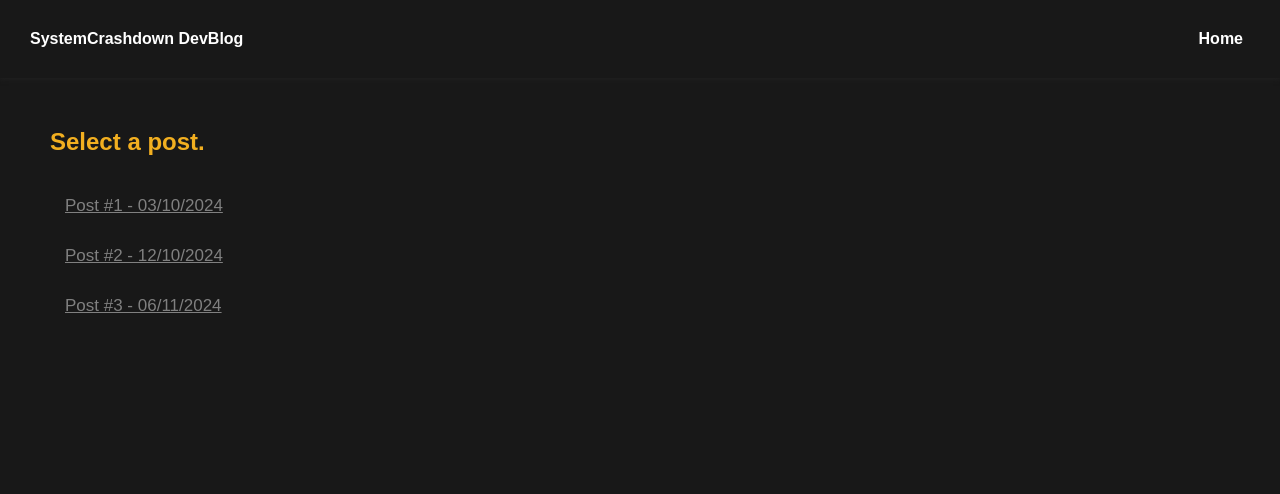
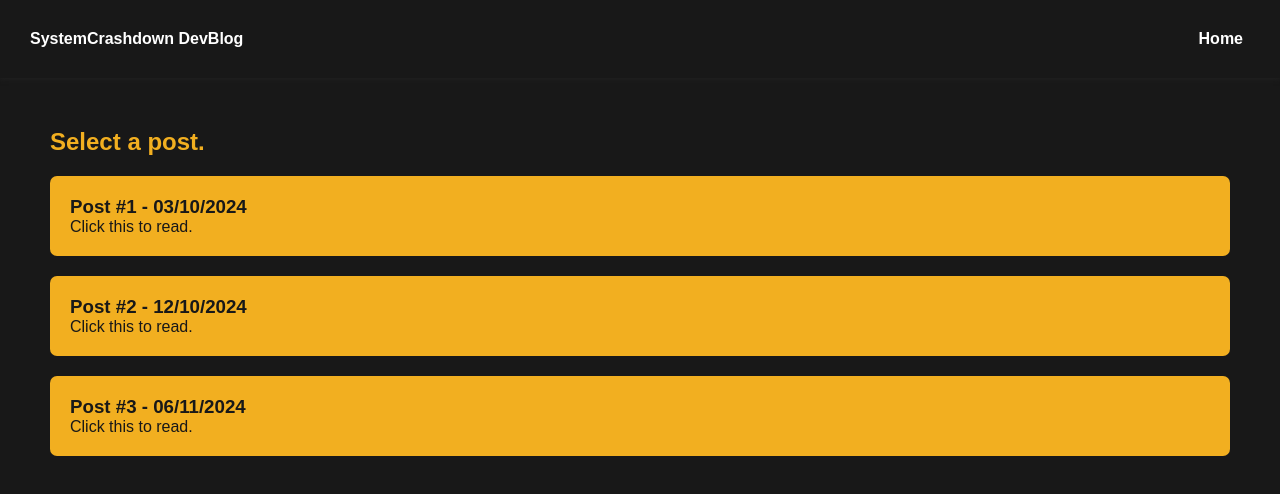
Before and after one commit to DaricrahDev/sys32_devlog.github.io, a plain HTML site: page articleSelect.html in a window 1280 px wide. Drawn offline with Linux system fonts and the light colour scheme.

Commit message:
Fixed some errors and remade the posts page

```diff
--- a/articleSelect.html
+++ b/articleSelect.html
@@ -3,6 +3,7 @@
 <head>
     <meta charset="UTF-8">
     <meta name="viewport" content="width=device-width, initial-scale=1.0">
+    <link rel="shortcut icon" href="..//sys32.png" type="image/x-icon">
     <title>SystemCrashdown - DevBlog</title>
 </head>
 <body>
@@ -81,6 +82,21 @@
         section a:hover {
             color: #F2AF20;
         }
+
+        .article {
+            padding: 20px;
+            background-color: #F2AF20;
+            margin-bottom: 20px;
+            margin-top: 20px;
+            color: #181818;
+            border-radius: 7px;
+            transition: all 0.3s ease;
+            cursor: pointer;
+        }
+
+        .article:hover {
+            transform: scale(1.009);
+        }
     </style>
     <header>
         <ul>
@@ -92,15 +108,22 @@
     <main>
         <section>
             <h1 id="title1" style="color: #F2AF20;">Select a post.</h1>
-            <ul>
-                <li><a href="articles/articleOne.html">Post #1 - 03/10/2024</a></li>
-            </ul>
-            <ul>
-                <li><a href="articles/articleTwo.html">Post #2 - 12/10/2024</a></li>
-            </ul>
-            <ul>
-                <li><a href="articles/articleThree.html">Post #3 - 06/11/2024</a></li>
-            </ul>
+
+            <div class="article" onclick="window.location.href='articles/articleOne.html'">
+                <h3>Post #1 - 03/10/2024</h3>
+                <p>Click this to read.</p>
+            </div>
+
+            <div class="article" onclick="window.location.href='articles/articleTwo.html'">
+                <h3>Post #2 - 12/10/2024</h3>
+                <p>Click this to read.</p>
+            </div>
+
+            <div class="article" onclick="window.location.href='articles/articleThree.html'">
+                <h3>Post #3 - 06/11/2024</h3>
+                <p>Click this to read.</p>
+            </div>
+
         </section>
 
 </body>
```
Also changed, not shown: articles/articleOne.html (+2 -1 lines), index.html (+2 -1 lines), sys32.png, 1 other file.
